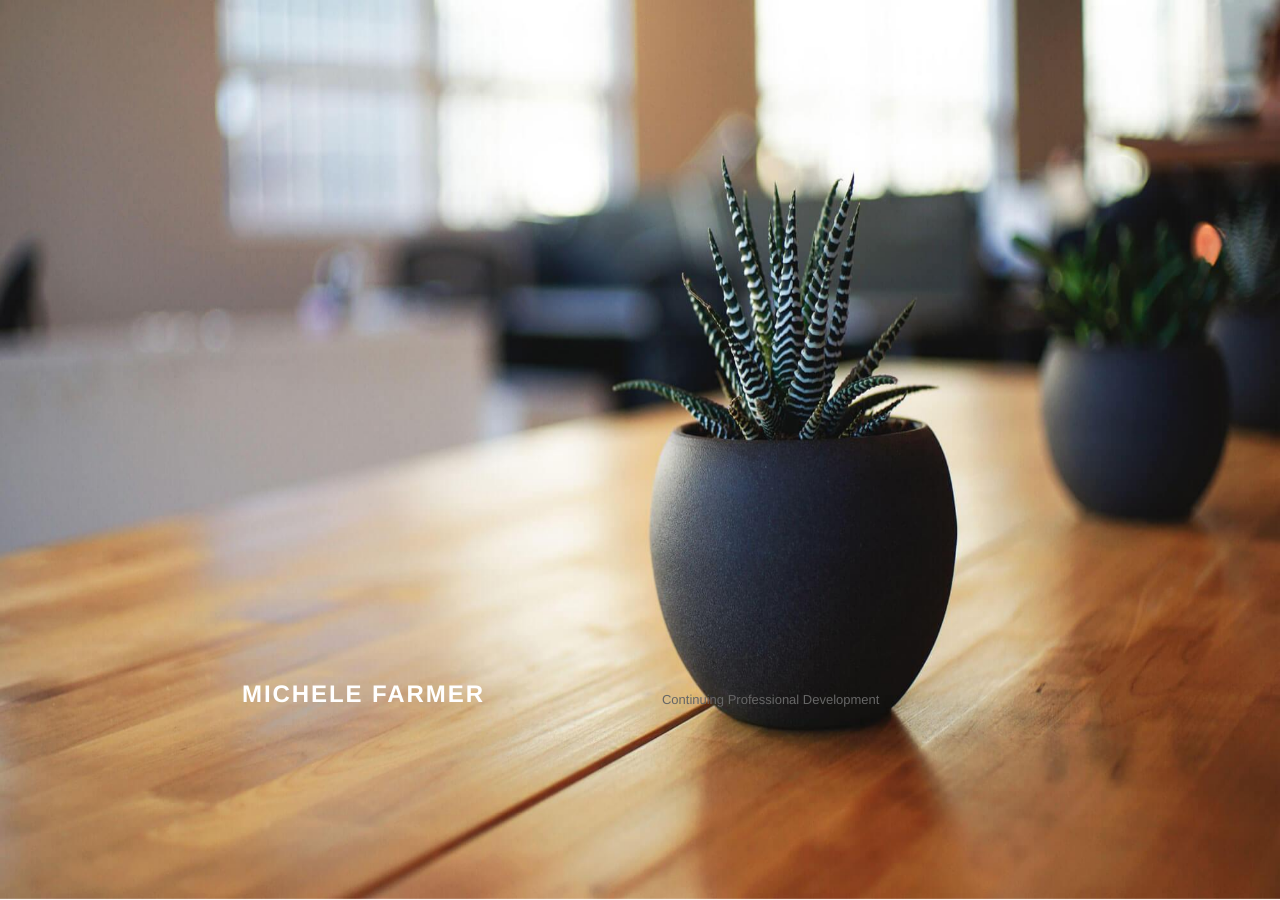
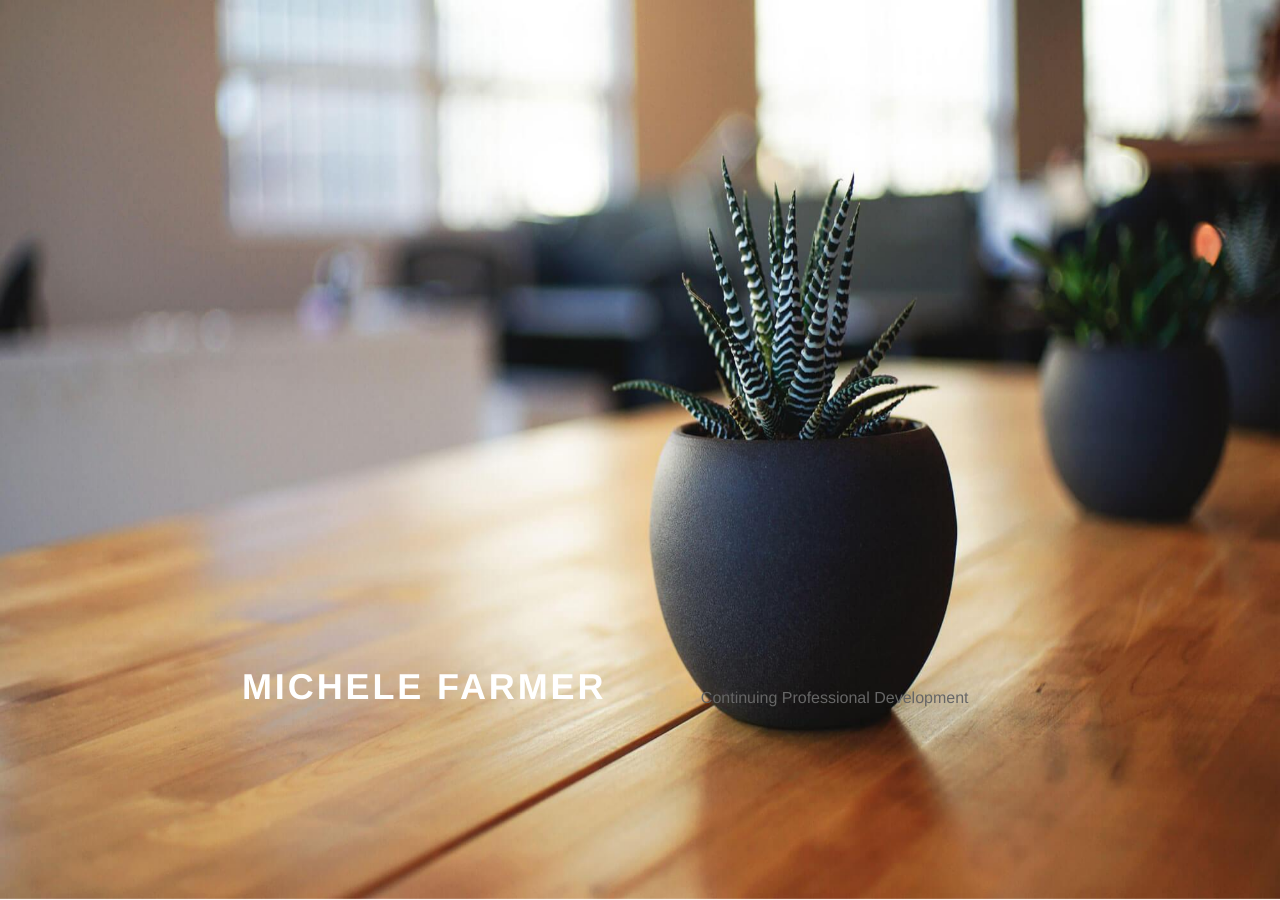
Before and after one commit to uclsenit/uclsenit.github.io, a Jekyll site: the page built from index.md, in a window 1280 px wide. Built offline with Jekyll 4.4.1, drawn with Linux system fonts in a browser that asks for light colours; nearby versions of some CDN libraries; some web fonts are replaced; our own code applies the rules of GitHub Pages for plain Markdown files; a script that is not in the unit is left out.

Commit message:
Update /assets/css/style.scss
Added @media versions of header h1 and header h2 for Proper Screens, as a test

```diff
--- a/assets/css/style.scss
+++ b/assets/css/style.scss
@@ -623,6 +623,17 @@ header {
     }
 }
 
+@media screen and (min-width: 48em) {
+    header h1 {
+        font-size: 36px;
+        font-size: 2.25rem;
+    }
+    header h2 {
+        font-size: 16px;
+        font-size: 1rem;
+    }
+}
+
 .header-image {
     bottom: 0;
     left: 0;
```
